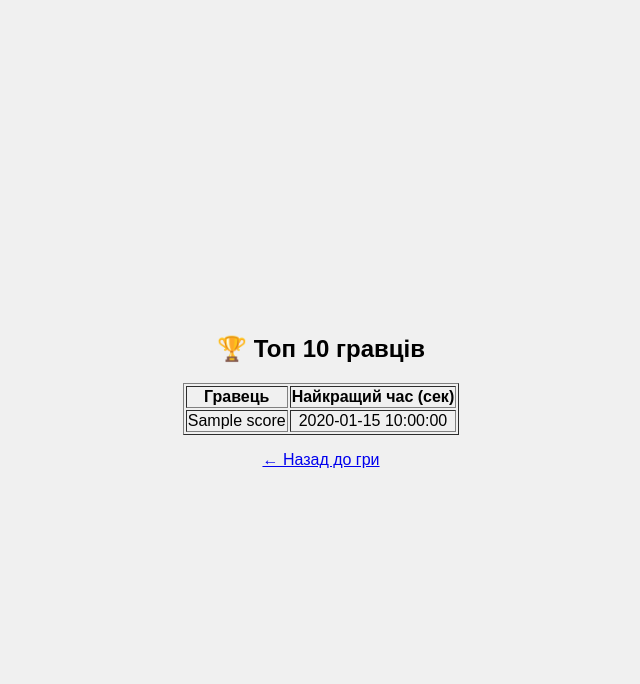
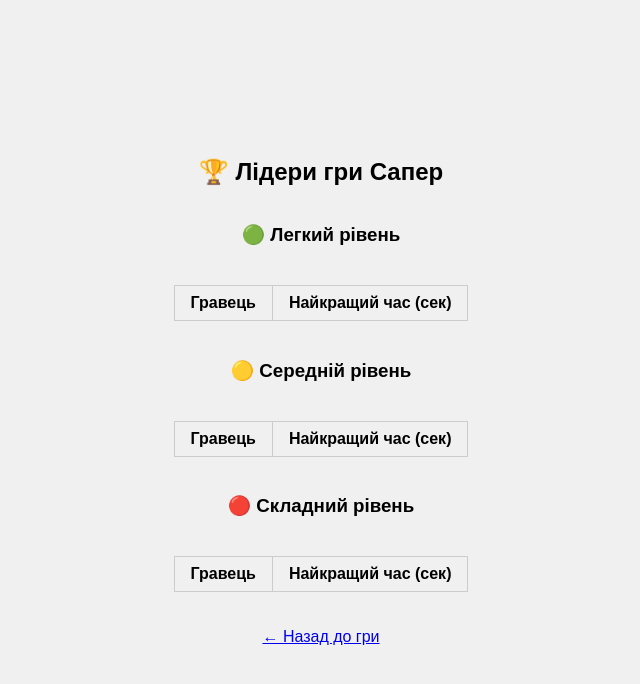
Before and after one commit to vt231sao/minesweeper-clean-code, a PHP site: page /leaderboard.php in a window 1280 px wide. Shown: the top 684 px of the page, without its empty margins (319-959 px from the left). Run offline with PHP 8.4, Linux system fonts and the light colour scheme; tables that the repository leaves empty or names only in its code hold one stand-in row (values such as "Sample post"); lists and menus that the app fills with data are empty.

Commit message:
Оновив leaderboard.php, тепер там записуються 5 найшвидших проходжень в різних режимах гри

```diff
--- a/leaderboard.php
+++ b/leaderboard.php
@@ -2,7 +2,23 @@
 global $conn;
 require 'db_config.php';
 
-$result = $conn->query("SELECT player_name, MIN(time_seconds) as best_time FROM scores GROUP BY player_name ORDER BY best_time ASC LIMIT 10");
+function getTopPlayers($conn, $difficulty) {
+    $stmt = $conn->prepare("
+        SELECT player_name, MIN(time_seconds) as best_time
+        FROM scores
+        WHERE difficulty = ?
+        GROUP BY player_name
+        ORDER BY best_time ASC
+        LIMIT 5
+    ");
+    $stmt->bind_param("s", $difficulty);
+    $stmt->execute();
+    return $stmt->get_result();
+}
+
+$easyResults = getTopPlayers($conn, 'easy');
+$mediumResults = getTopPlayers($conn, 'medium');
+$hardResults = getTopPlayers($conn, 'hard');
 ?>
 <!DOCTYPE html>
 <html lang="uk">
@@ -10,21 +26,56 @@
     <meta charset="UTF-8">
     <title>Топ гравців</title>
     <link rel="stylesheet" href="style.css">
+    <style>
+        table {
+            margin: 20px auto;
+            border-collapse: collapse;
+        }
+        th, td {
+            padding: 8px 16px;
+            border: 1px solid #ccc;
+        }
+        h2 {
+            text-align: center;
+        }
+    </style>
 </head>
 <body>
-<h2>🏆 Топ 10 гравців</h2>
-<table border="1" style="margin: 0 auto;">
-    <tr>
-        <th>Гравець</th>
-        <th>Найкращий час (сек)</th>
-    </tr>
-    <?php while ($row = $result->fetch_assoc()): ?>
+<h2>🏆 Лідери гри Сапер</h2>
+
+<h3>🟢 Легкий рівень</h3>
+<table>
+    <tr><th>Гравець</th><th>Найкращий час (сек)</th></tr>
+    <?php while ($row = $easyResults->fetch_assoc()): ?>
         <tr>
             <td><?= htmlspecialchars($row['player_name']) ?></td>
             <td><?= $row['best_time'] ?></td>
         </tr>
     <?php endwhile; ?>
 </table>
-<p><a href="index.php">← Назад до гри</a></p>
+
+<h3>🟡 Середній рівень</h3>
+<table>
+    <tr><th>Гравець</th><th>Найкращий час (сек)</th></tr>
+    <?php while ($row = $mediumResults->fetch_assoc()): ?>
+        <tr>
+            <td><?= htmlspecialchars($row['player_name']) ?></td>
+            <td><?= $row['best_time'] ?></td>
+        </tr>
+    <?php endwhile; ?>
+</table>
+
+<h3>🔴 Складний рівень</h3>
+<table>
+    <tr><th>Гравець</th><th>Найкращий час (сек)</th></tr>
+    <?php while ($row = $hardResults->fetch_assoc()): ?>
+        <tr>
+            <td><?= htmlspecialchars($row['player_name']) ?></td>
+            <td><?= $row['best_time'] ?></td>
+        </tr>
+    <?php endwhile; ?>
+</table>
+
+<p style="text-align: center;"><a href="index.php">← Назад до гри</a></p>
 </body>
 </html>
--- a/script.js
+++ b/script.js
@@ -36,7 +36,7 @@
     } else if (level === "hard") {
         rows = 16;
         cols = 30;
-        mines = 5;
+        mines = 20;
     }
     restartGame();
 }
```
